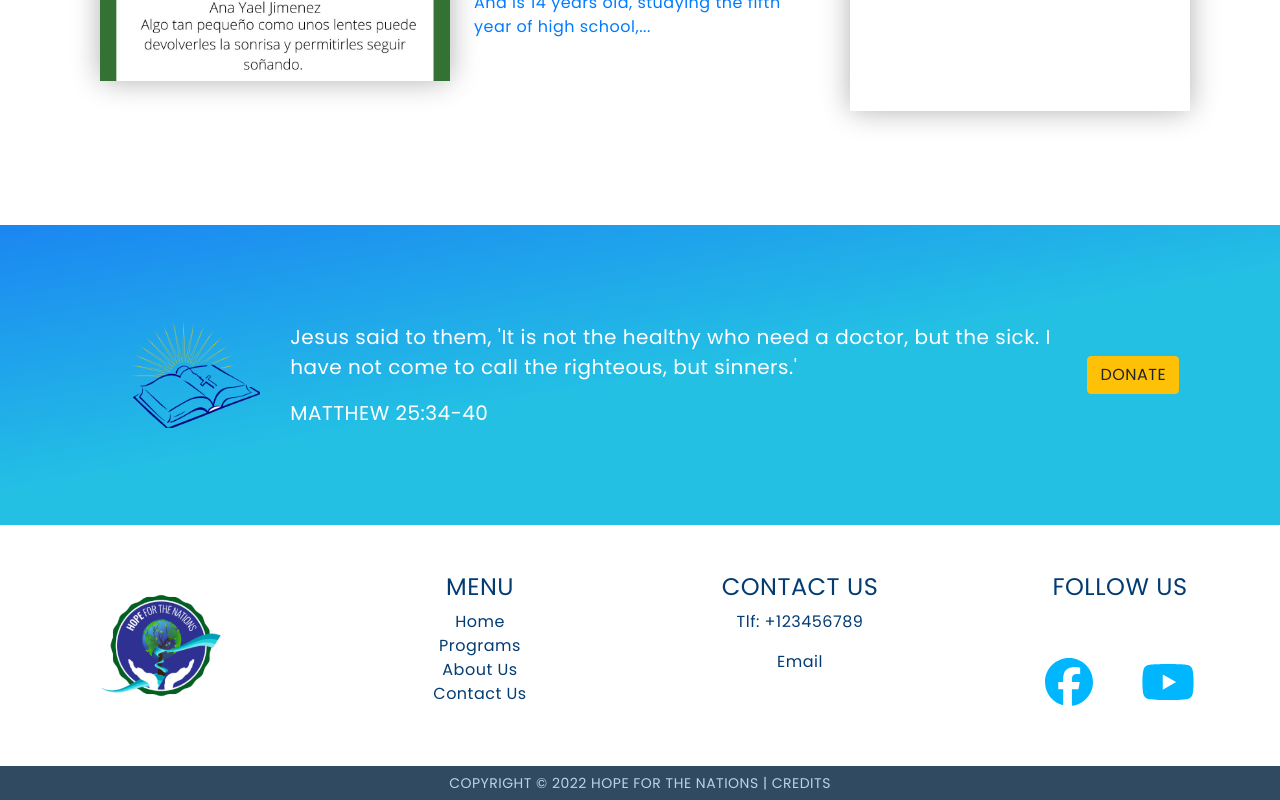
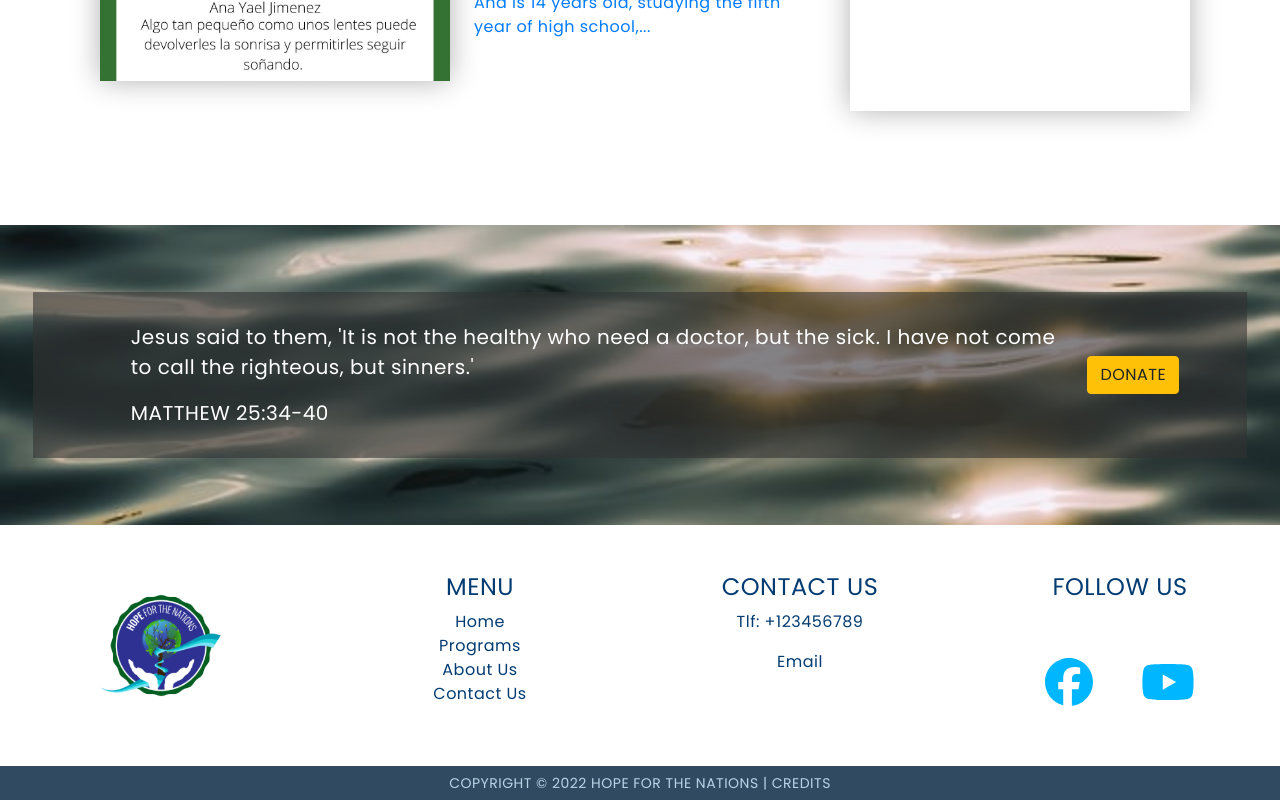
Before and after one commit to Cmmh1101/hope-react-types, a React (Create React App) app: page / in a window 1280 px wide. Shown: the part 3823-4623 px from the top of the page. Built offline with nearby package versions, Linux system fonts and the light colour scheme; grey boxes are pictures that could not be loaded; a web font is replaced by a local one.

Commit message:
added background image to donate banner

```diff
--- a/src/styles/styles.css
+++ b/src/styles/styles.css
@@ -322,25 +322,23 @@ footer .follow-icons:hover {
   display: flex;
   align-items: center;
   justify-content: center;
-  background: rgb(26, 189, 227);
+  /* background: rgb(26, 189, 227);
   background: linear-gradient(
     350deg,
     rgba(26, 189, 227, 0.9612219887955182) 49%,
     rgba(27, 134, 242, 1) 100%
-  );
+  ); */
+  /* background-image: url("sea.jpg"); */
 }
-/* .donate-internal-sec {
-  background-color: #cceaf7;
-  color: var(--dark-blue);
-  margin: 6rem 0 0;
-  padding: 6rem 0;
-  background: rgb(26, 189, 227);
-  background: linear-gradient(
-    350deg,
-    rgba(26, 189, 227, 0.9612219887955182) 49%,
-    rgba(27, 134, 242, 1) 100%
-  );
-} */
+
+.donate-banner {
+  display: flex;
+  justify-content: center;
+  align-items: center;
+  flex-flow: wrap;
+  background-color: rgba(51, 50, 50, 0.585);
+  padding: 30px;
+}
 
 .donate-verse-img {
   display: flex;
--- a/src/utils/BibleVerses.tsx
+++ b/src/utils/BibleVerses.tsx
@@ -8,11 +8,11 @@ const BibleVerses = () => {
 
   return (
     <Col xs={12} md={10} className="donate-verse-img mb-5 mb-md-0">
-      <Col xs={12} lg={10} className="verse order-lg-2">
+      <Col xs={12} className="verse order-lg-2">
         <p>{activeVerses.verse}</p>
         <span>{activeVerses.reference}</span>
       </Col>
-      <Col
+      {/* <Col
         xs={12}
         lg={2}
         className="d-flex order-lg-1 align-items-center justify-content-center"
@@ -22,7 +22,7 @@ const BibleVerses = () => {
           alt="bible"
           className="bible-image"
         />
-      </Col>
+      </Col> */}
     </Col>
   );
 };
--- /dev/null
+++ b/src/utils/DonateBanner.tsx
@@ -0,0 +1,29 @@
+import React from "react";
+import { Button, Col, Container, Row } from "reactstrap";
+import BibleVerses from "./BibleVerses";
+
+const DonateBanner = () => {
+  return (
+    <Container
+      fluid
+      className="p-5 donate-section"
+      style={{
+        backgroundImage: "url(../../../images/sea.jpg)",
+        backgroundSize: "cover",
+        backgroundPosition: "center",
+        backgroundRepeat: "no-repeat",
+      }}
+    >
+      <Row>
+        <Col xs={12} className="donate-banner">
+          <BibleVerses />
+          <Button color="warning" className="">
+            DONATE
+          </Button>
+        </Col>
+      </Row>
+    </Container>
+  );
+};
+
+export default DonateBanner;
--- a/src/views/aboutUs/Leadership.tsx
+++ b/src/views/aboutUs/Leadership.tsx
@@ -1,7 +1,7 @@
 import React from "react";
 import { Col, Container, Row } from "reactstrap";
 import BannerDivider from "../../utils/BannerDivider";
-import DonateInterPages from "../../utils/DonateInterPages";
+import DonateBanner from "../../utils/DonateBanner";
 import FollowUs from "../../utils/FollowUs";
 import MainHeader from "../../utils/MainHeader";
 import TeamMemberCard from "./components/TeamMemberCard";
@@ -140,7 +140,7 @@ const Leadership = () => {
           </Col>
         </Row>
       </Container>
-      <DonateInterPages />
+      <DonateBanner />
       <FollowUs />
     </>
   );
--- a/src/views/aboutUs/Purpose.tsx
+++ b/src/views/aboutUs/Purpose.tsx
@@ -1,7 +1,7 @@
 import React from "react";
 import { Col, Container, Row } from "reactstrap";
 import BannerDivider from "../../utils/BannerDivider";
-import DonateInterPages from "../../utils/DonateInterPages";
+import DonateBanner from "../../utils/DonateBanner";
 import FollowUs from "../../utils/FollowUs";
 import HighlightMessage from "../../utils/HighlightMessage";
 import MainHeader from "../../utils/MainHeader";
@@ -61,7 +61,7 @@ const Purpose = () => {
           />
         </Row>
       </Container>
-      <DonateInterPages />
+      <DonateBanner />
       <FollowUs />
     </>
   );
--- a/src/views/articles/ProgramsListPage.tsx
+++ b/src/views/articles/ProgramsListPage.tsx
@@ -3,7 +3,7 @@ import { Col, Container, Row } from "reactstrap";
 import BannerDivider from "../../utils/BannerDivider";
 import FollowUs from "../../utils/FollowUs";
 import MainHeader from "../../utils/MainHeader";
-import DonateBanner from "../homepage/components/DonateBanner";
+import DonateBanner from "../../utils/DonateBanner";
 import ProgramsList from "./components/ProgramsList";
 
 const ProgramsListPage = () => {
--- a/src/views/articles/components/ProgramPage.tsx
+++ b/src/views/articles/components/ProgramPage.tsx
@@ -6,7 +6,7 @@ import FollowUs from "../../../utils/FollowUs";
 import HighlightMessage from "../../../utils/HighlightMessage";
 import StoryBannerImageSmall from "../../../utils/StoryBannerImageSmall";
 import NotFoundPage from "../../404page";
-import DonateBanner from "../../homepage/components/DonateBanner";
+import DonateBanner from "../../../utils/DonateBanner";
 import ProgramsList from "./ProgramsList";
 
 const ProgramPage = ({ match }: any) => {
--- a/src/views/contact/Contact.tsx
+++ b/src/views/contact/Contact.tsx
@@ -1,7 +1,7 @@
 import React from "react";
 import { Col, Container, Row } from "reactstrap";
 import BannerDivider from "../../utils/BannerDivider";
-import DonateInterPages from "../../utils/DonateInterPages";
+import DonateBanner from "../../utils/DonateBanner";
 import FollowUs from "../../utils/FollowUs";
 import MainHeader from "../../utils/MainHeader";
 import GoogleMap from "./components/GoogleMap";
@@ -49,7 +49,7 @@ const Contact = (props: Props) => {
           </Col>
         </Row>
       </Container>
-      <DonateInterPages />
+      <DonateBanner />
       <FollowUs />
     </>
   );
--- a/src/views/homepage/HomePage.tsx
+++ b/src/views/homepage/HomePage.tsx
@@ -4,7 +4,7 @@ import BannerDivider from "../../utils/BannerDivider";
 import MainHeader from "../../utils/MainHeader";
 import ProgramsList from "../articles/components/ProgramsList";
 import StoriesList from "../storiesOfHope.tsx/components/StoriesList";
-import DonateBanner from "./components/DonateBanner";
+import DonateBanner from "../../utils/DonateBanner";
 import Introduction from "./components/Introduction";
 
 const HomePage = () => {
--- a/src/views/homepage/components/DonateBanner.tsx
+++ /dev/null
@@ -1,50 +0,0 @@
-import React from "react";
-import { Button, Col, Container, Row } from "reactstrap";
-import BibleVerses from "../../../utils/BibleVerses";
-
-const DonateBanner = () => {
-  return (
-    <Container
-      fluid
-      className="p-5 donate-section"
-      // style={{
-      //   backgroundImage: "url(../../../images/bibleOpen.jpg)",
-
-      //   backgroundSize: "auto",
-      //   backgroundPosition: "center bottom",
-      //   backgroundRepeat: "no-repeat",
-      //   height: 300,
-      // }}
-    >
-      <Row>
-        <Col
-          xs={12}
-          className="d-flex justify-content-center align-items-center flex-wrap"
-        >
-          <BibleVerses />
-          <Button color="warning" className="">
-            DONATE
-          </Button>
-          {/* <Col
-            xs={12}
-            md={8}
-            xl={4}
-            className="d-flex justify-content-center align-items-center donate-verse"
-          >
-            <BibleVerses />
-          </Col> */}
-          {/* <Col
-            xs={12}
-            md={4}
-            xl={4}
-            className="d-flex justify-content-center align-items-center"
-          >
-            <Button className="btn-cta">DONATE</Button>
-          </Col> */}
-        </Col>
-      </Row>
-    </Container>
-  );
-};
-
-export default DonateBanner;
--- a/src/views/storiesOfHope.tsx/StoriesListPage.tsx
+++ b/src/views/storiesOfHope.tsx/StoriesListPage.tsx
@@ -4,7 +4,7 @@ import BannerDivider from "../../utils/BannerDivider";
 // import DonateInterPages from "../../utils/DonateInterPages";
 import FollowUs from "../../utils/FollowUs";
 import MainHeader from "../../utils/MainHeader";
-import DonateBanner from "../homepage/components/DonateBanner";
+import DonateBanner from "../../utils/DonateBanner";
 import StoriesList from "./components/StoriesList";
 
 const StoriesListPage = () => {
--- a/src/views/storiesOfHope.tsx/components/StoryPage.tsx
+++ b/src/views/storiesOfHope.tsx/components/StoryPage.tsx
@@ -6,7 +6,7 @@ import FollowUs from "../../../utils/FollowUs";
 import HighlightMessage from "../../../utils/HighlightMessage";
 import StoryBannerImageSmall from "../../../utils/StoryBannerImageSmall";
 import NotFoundPage from "../../404page";
-import DonateBanner from "../../homepage/components/DonateBanner";
+import DonateBanner from "../../../utils/DonateBanner";
 import StoriesList from "./StoriesList";
 
 const StoryPage = ({ match }: any) => {
```
Also changed, not shown: public/images/sea.jpg (added).
